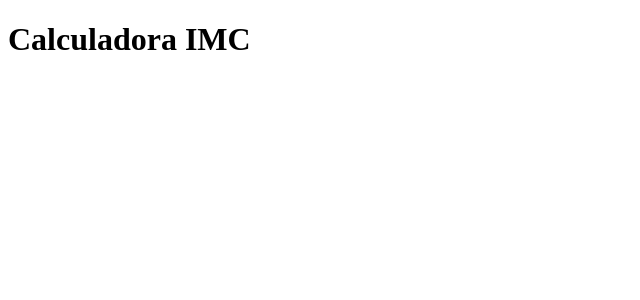
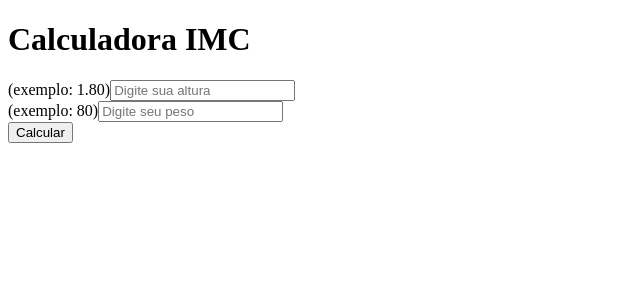
Before and after one commit to Guilherme5G/ProjetoIMC---React, a React (Vite) app: page / in a window 1280 px wide. Shown: the top 300 px of the page, without its empty margins (0-640 px from the left). Built offline with nearby package versions, Linux system fonts and the light colour scheme.

Commit message:
finalizando bruto do projeto

```diff
--- a/src/App.jsx
+++ b/src/App.jsx
@@ -1,13 +1,64 @@
+import { useState } from "react"
 import Header from "./components/Header"
+import Resultado from "./components/Resultado"
+import './css/style.css'
+import './css/global.css'
 
 function App() {
 
+  //HOOK - useState - Maniula o estado da variavel
+  const[altura,setAltura]=useState();
+  const[peso,setPeso]=useState();
+  const[resultado,setResultado]=useState(0);
+  const[mostrarResultado,setMostrarResultado]=useState(false);
+
+  //CRIANDO A FUNCAO CALCULAR IMC
+  const calcularImc=(e)=>{
+    e.preventDefault(); //evita o recarregamento da pagina
+    if(altura > 0 && peso > 0){
+      const imc= peso/(altura*altura)
+      setResultado(imc.toFixed(2)); //arredonda para 2 casas decimais
+      setMostrarResultado(true);
+    } else {
+      alert("Por favor digite valores válidos")
+      setMostrarResultado(false);
+    }
+  }
 
   return (
-    <>
-      <Header/>
-    </>
+    <div className="container">
+      <div className="">
+        <Header/>
+        <form>
+          <div>
+            <label htmlFor="altura"><span>(exemplo: 1.80)</span></label>
+            <input
+            type="number"
+            id="altura"
+            placeholder="Digite sua altura"
+            value={altura}
+            onChange={(e)=>setAltura(parseFloat(e.target.value))}
+            />
+          </div>
+
+          <div>
+            <label htmlFor="peso"><span>(exemplo: 80)</span></label>
+            <input
+            type="number"
+            id="peso"
+            placeholder="Digite seu peso"
+            value={peso}
+            onChange={(e)=>setPeso(parseFloat(e.target.value))}
+            />
+          </div>
+          <button onClick={calcularImc}>Calcular</button>
+        </form>
+      </div>
+      {mostrarResultado &&(
+        <Resultado resultado={resultado}/>
+      )}
+
+    </div>
   )
 }
-
 export default App
--- a/src/components/Resultado.jsx
+++ b/src/components/Resultado.jsx
@@ -1,44 +1,6 @@
 import "../css/global.css"
 import "../css/resultado.css"
-
-const TabelaImc=(resultado)=> {
-    if(resultado < 18){
-        return(
-            <>
-            <td>Abaxio do peso</td>
-            <td>Abaixo do Peso</td>
-            </>
-        );
-    }else if(resultado > 18 && resultado < 25){
-        return(
-            <>
-            <td>Peso normal</td>
-            <td>18 - 24.9</td>
-            </>
-        );
-    }else if(resultado > 24 && resultado < 30){
-        return(
-            <>
-            <td>Sobre Peso</td>
-            <td>25 - 29.9</td>
-            </>
-        );
-    }else if(resultado > 29 && resultado < 35){
-        return(
-            <>
-            <td>Obesidade Grau-I</td>
-            <td>30 - 34.9</td>
-            </>
-        );
-    }else{
-        return(
-            <>
-            <td>Obesidade Mórbida</td>
-            <td>Maior ou igual a 40</td>
-            </>
-        );
-    }
-}
+import TabelaImc from './TabelaImc'
 
 //destruct = desesruturação - acessa os dados de outro componente
 function Resultado({resultado}){
--- /dev/null
+++ b/src/components/TabelaImc.jsx
@@ -0,0 +1,40 @@
+const TabelaImc=(resultado)=> {
+    if(resultado < 18){
+        return(
+            <>
+            <td>Abaixo do peso</td>
+            <td>Abaixo do Peso</td>
+            </>
+        );
+    }else if(resultado > 18 && resultado < 25){
+        return(
+            <>
+            <td>Peso normal</td>
+            <td>18 - 24.9</td>
+            </>
+        );
+    }else if(resultado > 24 && resultado < 30){
+        return(
+            <>
+            <td>Sobre Peso</td>
+            <td>25 - 29.9</td>
+            </>
+        );
+    }else if(resultado > 29 && resultado < 35){
+        return(
+            <>
+            <td>Obesidade Grau-I</td>
+            <td>30 - 34.9</td>
+            </>
+        );
+    }else{
+        return(
+            <>
+            <td>Obesidade Mórbida</td>
+            <td>Maior ou igual a 40</td>
+            </>
+        );
+    }
+}
+
+export default TabelaImc
```
